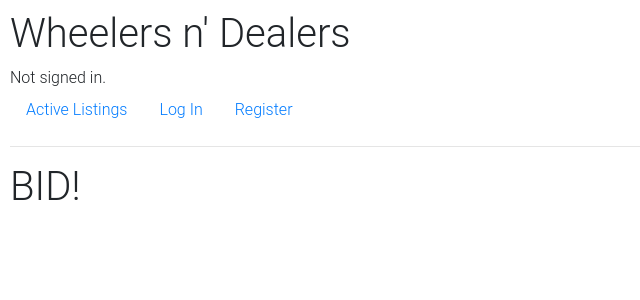
After one commit to thenatural86/ecommerce, a Django app: template auctions/templates/auctions/bid.html in a window 1280 px wide. The commit adds this page. Shown: the top 300 px of the page, without its empty margins (0-640 px from the left). Run offline with Django 3.2, Linux system fonts and the light colour scheme; the template is opened without the code that fills it, so the values that code supplies are empty; some libraries are stand-ins or nearby versions.

Commit message:
bid page

```diff
--- /dev/null
+++ b/auctions/templates/auctions/bid.html
@@ -0,0 +1,11 @@
+{% extends "auctions/layout.html" %}
+
+{% block body %}
+
+    <div>
+        <h1>
+            BID!
+        </h1>
+    </div>
+
+{% endblock %}
--- a/auctions/templates/auctions/listing.html
+++ b/auctions/templates/auctions/listing.html
@@ -23,6 +23,9 @@
     </div>
 </div>
 <div>
+    <a class="btn btn-success btn-lg" href="{% url 'bid' item.id %}">
+        Bid!
+    </a>
     {% if added %}
     <a class="btn btn-danger btn-lg" href="{% url 'remove' item.id %}">Remove from Watchlist</a>
     {% else %}
--- a/auctions/urls.py
+++ b/auctions/urls.py
@@ -11,5 +11,6 @@ urlpatterns = [
     path("listing/<int:listing_id>", views.listing, name="listing"),
     path("watch/<int:listing_id>", views.watch, name="watch"),
     path("remove/<int:listing_id>", views.remove_watch, name="remove"),
-    path("watchlist/<str:user>", views.watchlist, name="watchlist")
+    path("watchlist/<str:user>", views.watchlist, name="watchlist"),
+    path("bid/<int:listing_id>", views.bid, name="bid")
 ]
--- a/auctions/views.py
+++ b/auctions/views.py
@@ -32,12 +32,15 @@ def listing(request, listing_id):
 # take in request and listing id
 
 
+def bid(request, listing_id):
+    return render(request, "auctions/bid.html")
+
+
 def watch(request, listing_id):
     watch = Watchlist()
     watch.user = request.user.username
     watch.listingid = listing_id
     watch.save()
-
     item = Listing.objects.get(id=listing_id)
     added = Watchlist.objects.filter(
         listingid=listing_id, user=request.user.username)
```
Also changed, not shown: db.sqlite3.
